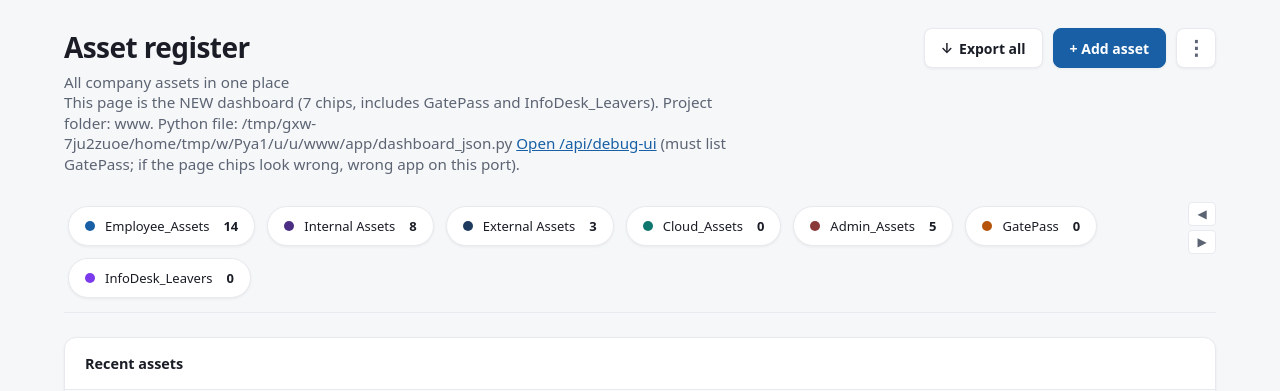
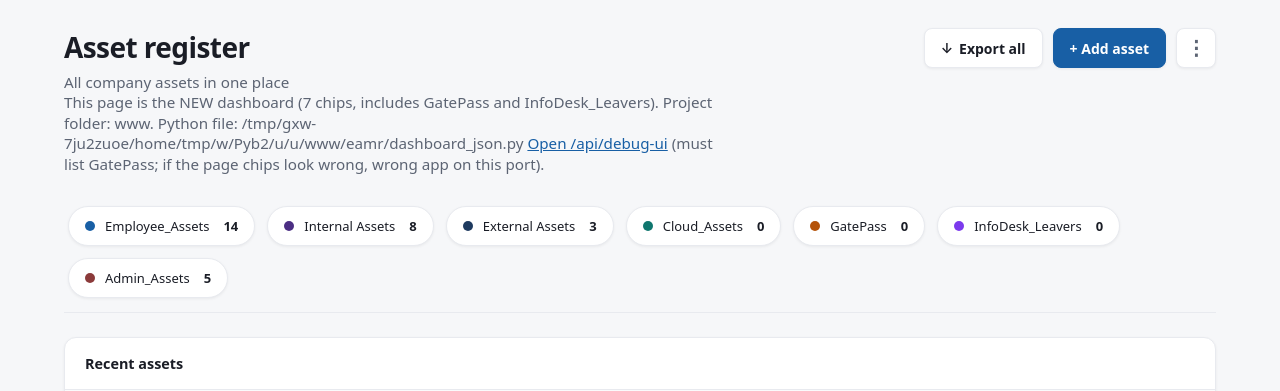
Before and after one commit to bigb787/Employee_Asset_Management_Register, a FastAPI app: page / in a window 1280 px wide. Shown: the top 391 px of the page. Run offline with FastAPI, Linux system fonts and the light colour scheme; data comes from the database, SQL or seed files in the repository.

Commit message:
fix: GatePass visible — remove chip scroll overlay, reorder chips; rename app package to eamr
Made-with: Cursor

```diff
--- a/data/schema.sql
+++ b/data/schema.sql
@@ -1,4 +1,4 @@
--- Asset register — category chips (see app/dashboard_json.py CATEGORIES_META)
+-- Asset register — category chips (see eamr/dashboard_json.py CATEGORIES_META)
 CREATE TABLE IF NOT EXISTS assets (
   id INTEGER PRIMARY KEY AUTOINCREMENT,
   name TEXT NOT NULL,
--- a/app/dashboard_json.py
+++ b/eamr/dashboard_json.py
@@ -14,9 +14,9 @@ CATEGORIES_META = [
     {"id": "internal_assets", "label": "Internal Assets", "color": "#4B2E83"},
     {"id": "external_assets", "label": "External Assets", "color": "#1E3A5F"},
     {"id": "cloud_assets", "label": "Cloud_Assets", "color": "#0F766E"},
-    {"id": "admin_assets", "label": "Admin_Assets", "color": "#8B3A3A"},
     {"id": "gatepass", "label": "GatePass", "color": "#B45309"},
     {"id": "infodesk_leavers", "label": "InfoDesk_Leavers", "color": "#7C3AED"},
+    {"id": "admin_assets", "label": "Admin_Assets", "color": "#8B3A3A"},
 ]
 
 EXPECTED_CATEGORY_IDS = frozenset(c["id"] for c in CATEGORIES_META)
@@ -26,13 +26,12 @@ _LEGACY_CHIP_IDS = frozenset(
 
 
 def verify_categories_meta_or_die() -> None:
-    """Fail fast if a different `app` package shadowed this module (old 5 legacy chips)."""
+    """Fail fast if CATEGORIES_META is wrong (e.g. old 5 legacy chips)."""
     got = frozenset(c["id"] for c in CATEGORIES_META)
     if got & _LEGACY_CHIP_IDS:
         raise RuntimeError(
-            f"Wrong app.dashboard_json: legacy ids {sorted(got & _LEGACY_CHIP_IDS)!r} in CATEGORIES_META. "
-            f"Loaded from {Path(__file__).resolve()}. Run from project root with PYTHONPATH set to that folder; "
-            "remove any other Python package named `app` that appears earlier on sys.path."
+            f"Wrong eamr.dashboard_json: legacy ids {sorted(got & _LEGACY_CHIP_IDS)!r} in CATEGORIES_META. "
+            f"Loaded from {Path(__file__).resolve()}. Run from project root with PYTHONPATH set to that folder."
         )
     if got != EXPECTED_CATEGORY_IDS:
         raise RuntimeError(
@@ -235,7 +234,7 @@ def build_payload(conn: sqlite3.Connection) -> dict:
     return {
         "title": "Asset register",
         "subtitle": "All company assets in one place",
-        "generated_by": "app.dashboard_json",
+        "generated_by": "eamr.dashboard_json",
         "categories": categories_out,
         "items": items,
     }
--- a/app/database.py
+++ b/eamr/database.py
@@ -21,7 +21,7 @@ def init_db() -> None:
         return
     conn = get_connection()
     try:
-        from app.dashboard_json import ensure_schema, seed_if_empty
+        from eamr.dashboard_json import ensure_schema, seed_if_empty
 
         ensure_schema(conn)
         seed_if_empty(conn)
--- a/app/main.py
+++ b/eamr/main.py
@@ -12,9 +12,9 @@ from fastapi.staticfiles import StaticFiles
 from fastapi.templating import Jinja2Templates
 from starlette.requests import Request
 
-from app import dashboard_json as _dashboard_json
-from app.dashboard_json import CATEGORIES_META, build_payload, verify_categories_meta_or_die
-from app.database import DB_PATH, get_connection, init_db
+from eamr import dashboard_json as _dashboard_json
+from eamr.dashboard_json import CATEGORIES_META, build_payload, verify_categories_meta_or_die
+from eamr.database import DB_PATH, get_connection, init_db
 
 ROOT = Path(__file__).resolve().parent.parent
 STATIC_DIR = ROOT / "static"
--- a/scripts/build_dashboard_data.py
+++ b/scripts/build_dashboard_data.py
@@ -15,7 +15,7 @@ ROOT = Path(__file__).resolve().parent.parent
 if str(ROOT) not in sys.path:
     sys.path.insert(0, str(ROOT))
 
-from app.dashboard_json import (  # noqa: E402
+from eamr.dashboard_json import (  # noqa: E402
     build_payload,
     ensure_schema,
     seed_if_empty,
--- a/templates/index.html
+++ b/templates/index.html
@@ -100,7 +100,6 @@
         color: var(--muted);
       }
       .chip-strip-wrap {
-        position: relative;
         margin-bottom: 24px;
       }
       .chip-strip {
@@ -109,18 +108,8 @@
         align-items: center;
         gap: 12px;
         overflow-x: visible;
-        /* Leave space so .chip-nav (absolute right) does not cover GatePass / InfoDesk chips */
-        padding: 12px 52px 14px 4px;
-        scroll-behavior: smooth;
-        -webkit-overflow-scrolling: touch;
+        padding: 12px 4px 14px;
         border-bottom: 1px solid var(--border);
-      }
-      .chip-strip::-webkit-scrollbar {
-        height: 6px;
-      }
-      .chip-strip::-webkit-scrollbar-thumb {
-        background: #c5cad6;
-        border-radius: 3px;
       }
       .chip {
         flex: 0 0 auto;
@@ -146,36 +135,6 @@
         font-weight: 700;
         color: var(--text);
         margin-left: 4px;
-      }
-      .chip-nav {
-        position: absolute;
-        right: 0;
-        top: 8px;
-        display: flex;
-        flex-direction: column;
-        gap: 4px;
-      }
-      .chip-nav button {
-        width: 28px;
-        height: 24px;
-        border: 1px solid var(--border);
-        background: var(--card);
-        border-radius: 4px;
-        cursor: pointer;
-        font-size: 12px;
-        line-height: 1;
-        color: var(--muted);
-      }
-      .chip-nav button:hover {
-        background: #f0f2f5;
-      }
-      @media (max-width: 640px) {
-        .chip-nav {
-          display: none;
-        }
-        .chip-strip {
-          padding-right: 4px;
-        }
       }
       .panel {
         background: var(--card);
@@ -262,10 +221,6 @@
             <span class="chip-count">{{ c.count }}</span>
           </div>
           {% endfor %}
-        </div>
-        <div class="chip-nav" aria-hidden="true">
-          <button type="button" id="chipScrollL" title="Scroll left">◀</button>
-          <button type="button" id="chipScrollR" title="Scroll right">▶</button>
         </div>
       </div>
 
@@ -435,14 +390,6 @@
           alert("Menu: add settings / help links here.");
         });
 
-        var strip = document.getElementById("chipStrip");
-        document.getElementById("chipScrollL").addEventListener("click", function () {
-          strip.scrollBy({ left: -180, behavior: "smooth" });
-        });
-        document.getElementById("chipScrollR").addEventListener("click", function () {
-          strip.scrollBy({ left: 180, behavior: "smooth" });
-        });
-
         load();
       })();
     </script>
```
Also changed, not shown: static/dashboard-data.json (+7 -7 lines), .github/workflows/build-dashboard.yml, README.md, eamr/__init__.py (renamed from app/__init__.py), 2 other files.
